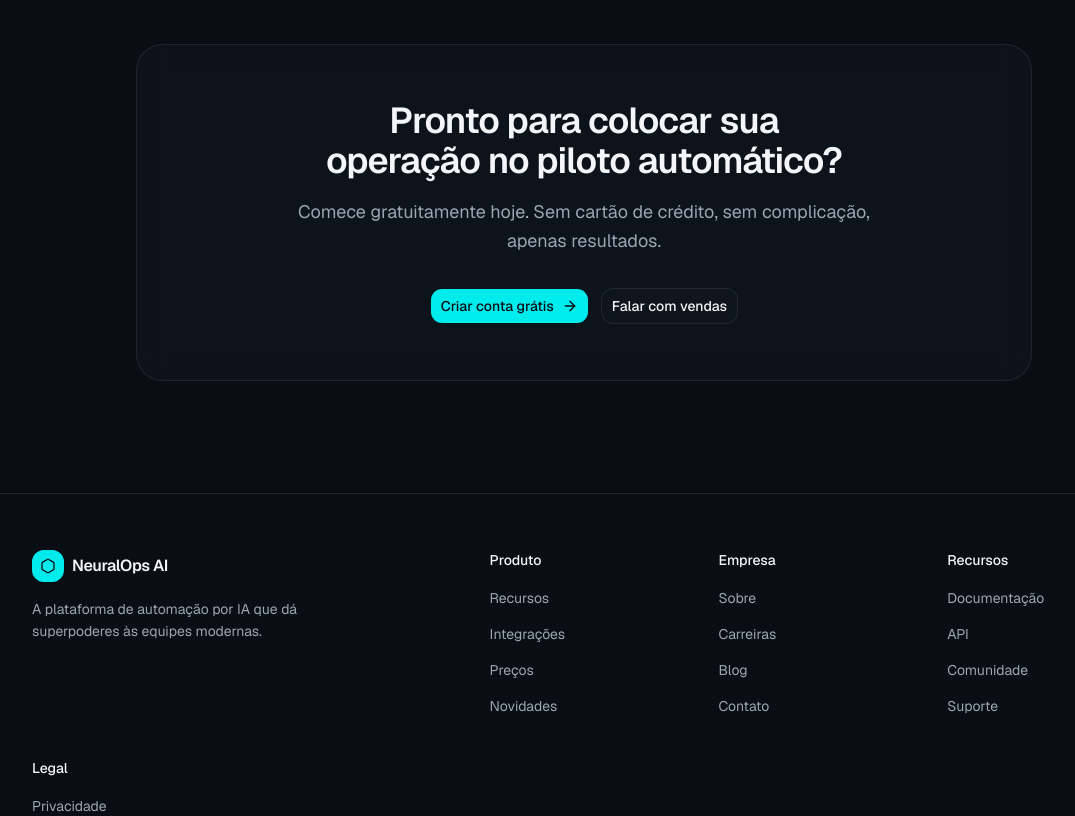
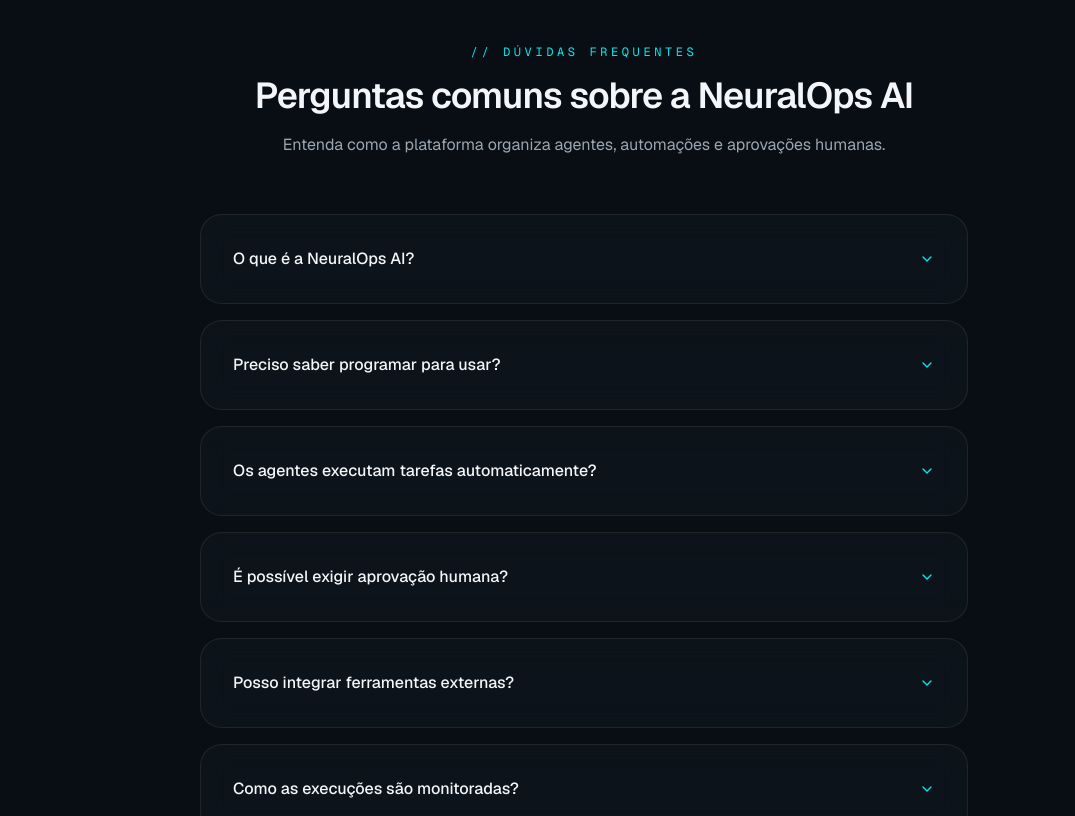
Before and after one commit to kaykymomoli/ai-futuristic-product-lab, a Next.js app in the folder projects/neuralops-ai/: page / in a window 1280 px wide. Shown: the part 3700-4516 px from the top of the page, without its empty margins (56-1131 px from the left). Built offline with nearby package versions, Linux system fonts and the light colour scheme.

Commit message:
feat: add faq section

```diff
--- a/projects/neuralops-ai/src/app/page.tsx
+++ b/projects/neuralops-ai/src/app/page.tsx
@@ -4,6 +4,7 @@
 import { HowItWorksSection } from "@/components/how-it-works-section";
 import { FeaturesSection } from "@/components/features-section";
 import { PricingSection } from "@/components/pricing-section";
+import { FAQSection } from "@/components/faq-section";
 import { CTA } from "@/components/cta";
 import { Footer } from "@/components/footer";
 
@@ -17,6 +18,7 @@
         <HowItWorksSection />
         <FeaturesSection />
         <PricingSection />
+        <FAQSection />
         <CTA />
       </main>
       <Footer />
--- /dev/null
+++ b/projects/neuralops-ai/src/components/faq-section.tsx
@@ -0,0 +1,86 @@
+type FAQ = {
+  question: string
+  answer: string
+}
+
+const faqs: FAQ[] = [
+  {
+    question: 'O que é a NeuralOps AI?',
+    answer:
+      'A NeuralOps AI é uma plataforma fictícia para criar, organizar e monitorar fluxos de automação com agentes de inteligência artificial.',
+  },
+  {
+    question: 'Preciso saber programar para usar?',
+    answer:
+      'Não. A proposta da plataforma é permitir a criação de fluxos visuais, mantendo opções avançadas para integrações técnicas.',
+  },
+  {
+    question: 'Os agentes executam tarefas automaticamente?',
+    answer:
+      'Sim. Os agentes podem executar tarefas dentro das permissões e regras configuradas para cada fluxo.',
+  },
+  {
+    question: 'É possível exigir aprovação humana?',
+    answer:
+      'Sim. Etapas críticas podem exigir confirmação humana antes da continuação da execução.',
+  },
+  {
+    question: 'Posso integrar ferramentas externas?',
+    answer:
+      'Sim. A plataforma foi idealizada para conectar APIs, bancos de dados e aplicações utilizadas pela equipe.',
+  },
+  {
+    question: 'Como as execuções são monitoradas?',
+    answer:
+      'O painel apresenta histórico, status, erros, tempo economizado e desempenho dos agentes.',
+  },
+]
+
+export function FAQSection() {
+  return (
+    <section id="faq" className="px-4 py-20 sm:px-6 lg:py-28">
+      <div className="mx-auto max-w-3xl">
+        <div className="mx-auto max-w-2xl text-center">
+          <p className="font-mono text-xs uppercase tracking-[0.3em] text-primary">
+            {'// DÚVIDAS FREQUENTES'}
+          </p>
+          <h2 className="mt-4 text-balance text-3xl font-semibold tracking-tight sm:text-4xl">
+            Perguntas comuns sobre a NeuralOps AI
+          </h2>
+          <p className="mt-4 text-pretty leading-relaxed text-muted-foreground">
+            Entenda como a plataforma organiza agentes, automações e aprovações
+            humanas.
+          </p>
+        </div>
+
+        <div className="mt-14 flex flex-col gap-4">
+          {faqs.map((faq) => (
+            <details
+              key={faq.question}
+              name="faq"
+              className="group relative rounded-2xl border border-border glass p-6 transition-colors duration-300 open:border-primary/40 sm:p-8"
+            >
+              <summary className="flex cursor-pointer list-none items-center justify-between gap-4 text-left text-base font-medium marker:content-none after:absolute after:inset-0 after:content-[''] [&::-webkit-details-marker]:hidden">
+                <span className="relative z-10">{faq.question}</span>
+                <svg
+                  viewBox="0 0 24 24"
+                  fill="none"
+                  stroke="currentColor"
+                  strokeWidth={2}
+                  strokeLinecap="round"
+                  strokeLinejoin="round"
+                  className="h-4 w-4 shrink-0 text-primary transition-transform duration-300 group-open:rotate-180"
+                >
+                  <path d="M6 9l6 6 6-6" />
+                </svg>
+              </summary>
+              <p className="relative z-10 mt-4 text-pretty leading-relaxed text-muted-foreground">
+                {faq.answer}
+              </p>
+            </details>
+          ))}
+        </div>
+      </div>
+    </section>
+  )
+}
```
